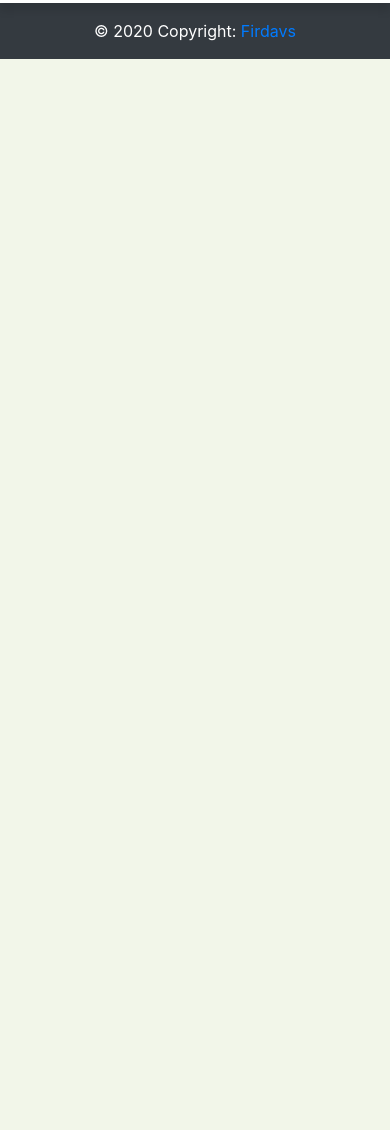
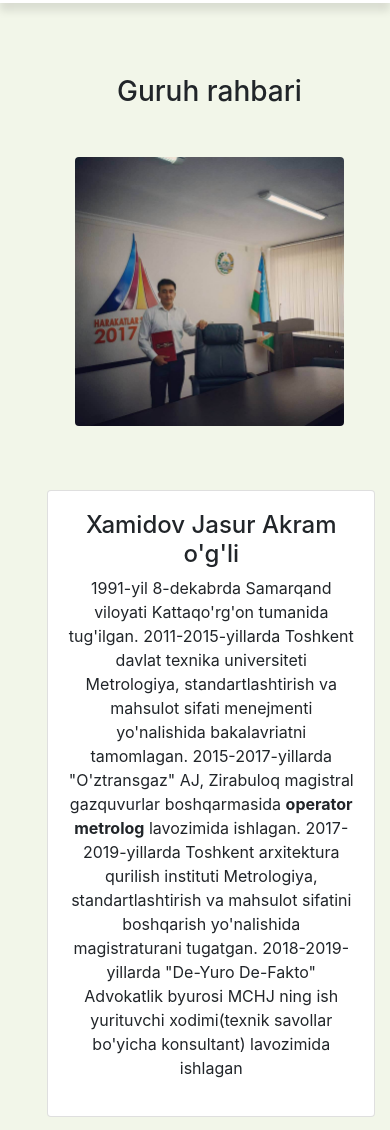
Before and after one commit to fr3337/Subhanalloh, a plain HTML site: page mentor.html in a window 390 px wide. Shown: the part 83-1213 px from the top of the page. Before the commit the page ends 844 px from the top, so only its background shows below. Drawn offline with Linux system fonts and the light colour scheme.

Commit message:
Updated
Alhamdulillah

```diff
--- a/mentor.html
+++ b/mentor.html
@@ -34,6 +34,24 @@
 
     <!-- Main -->
 
+    <div class="container">
+        <div class="row my-4 mr-3">
+            <div class="col-md-8 offset-2 mb-3">
+                <h3 class="text-center my-5">Guruh rahbari</h3>
+                <img src="images/mentor/mentor.jpg" alt="" class="img-fluid rounded mb-4">
+            </div>
+        </div>
+        <div class="row my-3 ">
+            <div class="col-md-10 offset-1 ">
+                <div class="card text-center">
+                    <div class="card-body">
+                        <h4>Xamidov Jasur Akram o'g'li</h4>
+                        <p>1991-yil 8-dekabrda Samarqand viloyati Kattaqo'rg'on tumanida tug'ilgan. 2011-2015-yillarda Toshkent davlat texnika universiteti Metrologiya, standartlashtirish va mahsulot sifati menejmenti yo'nalishida bakalavriatni tamomlagan. 2015-2017-yillarda "O'ztransgaz" AJ, Zirabuloq magistral gazquvurlar boshqarmasida <b>operator metrolog</b> lavozimida ishlagan. 2017-2019-yillarda Toshkent arxitektura qurilish instituti Metrologiya, standartlashtirish va mahsulot sifatini boshqarish yo'nalishida magistraturani tugatgan. 2018-2019-yillarda "De-Yuro De-Fakto" Advokatlik byurosi MCHJ ning ish yurituvchi xodimi(texnik savollar bo'yicha konsultant) lavozimida ishlagan</p>
+                    </div>
+                </div>
+            </div>
+        </div>
+    </div>
 
     <!-- End Main -->
 
--- a/sass/main.scss
+++ b/sass/main.scss
@@ -81,15 +81,16 @@ body {
 .chief {
       text-shadow: 5px 5px 5px rgba($color: #000000, $alpha: 1.0);
 }
-.col-md-3, .col-md-6 {
-      z-index: 1;
-}
+// .col-md-3, .col-md-6 {
+//       z-index: 1;
+// }
 .shape_1 {
       width: 200px;
       height: 200px;
       position: absolute;
       bottom: 150px;
       left: -100px;
+      z-index: -1;
 }
 .shape_2 {
     width: 220px;
@@ -97,6 +98,7 @@ body {
     position: absolute;
     bottom: 500px;
     right: -100px;
+    z-index: -1;
 }
 .box_1 img{
     width: 200px;
@@ -189,3 +191,10 @@ body {
         transform: scale(1.1);
     }
 }
+// footer {
+//     // border: 5px solid yellow;
+//     position: absolute;
+//     left: 0;
+//     bottom: 0;
+//     width: 100%;
+// }
```
Also changed, not shown: styles/main.css, 1 other file.
